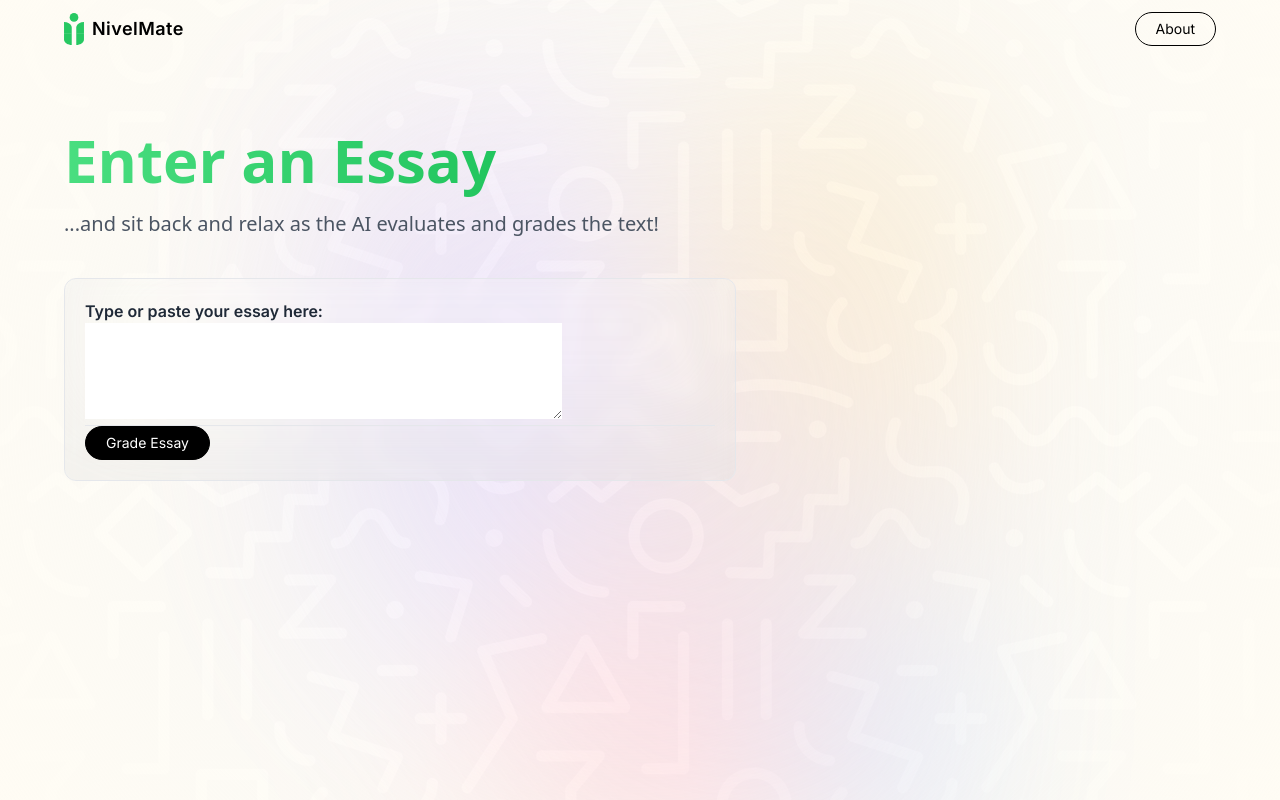
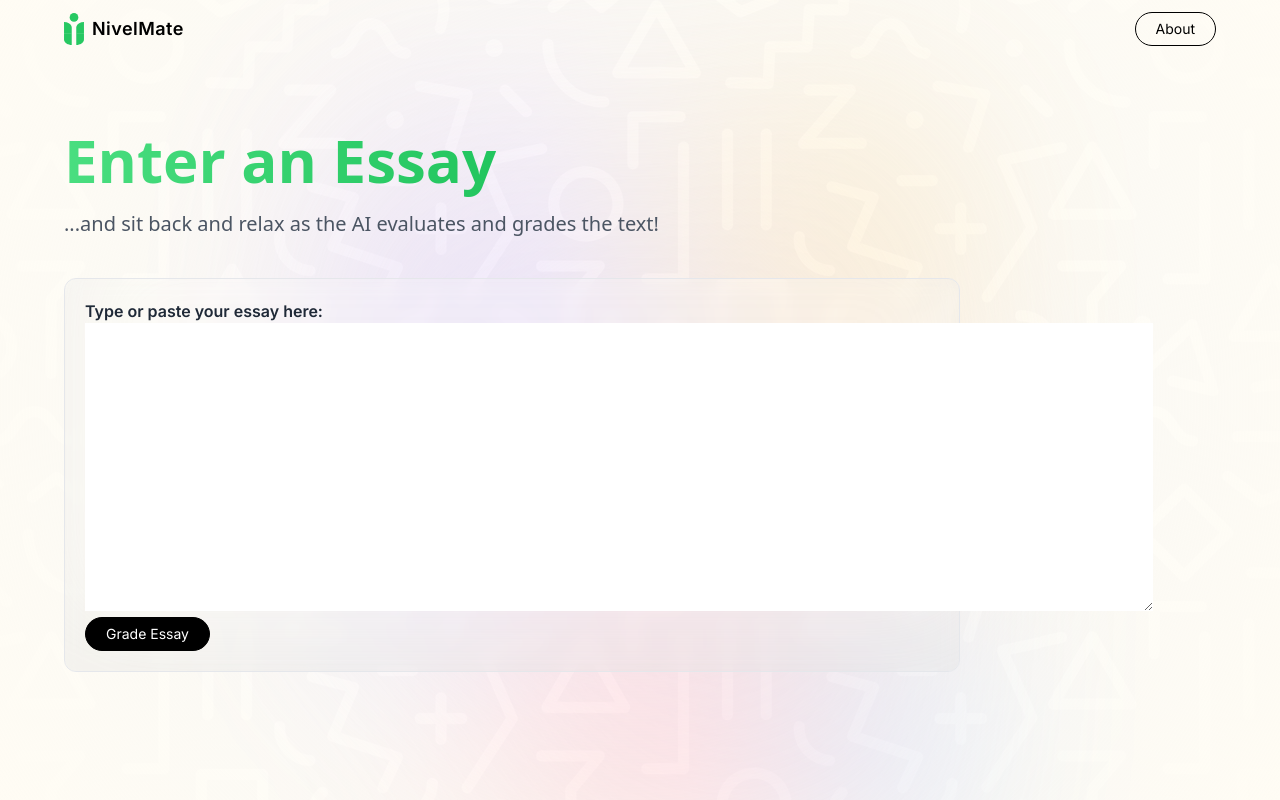
Before and after one commit to feindr54/essay-grader, a Next.js app: page /program in a window 1280 px wide. Built offline with nearby package versions, Linux system fonts and the light colour scheme.

Commit message:
Fixed text area size

```diff
--- a/components/Form.jsx
+++ b/components/Form.jsx
@@ -72,22 +72,20 @@
 
         <div
             //onSubmit = {handleSubmit}
-            className = "mt-10 w-full max-w-2xl flex flex-col gap-7 glassmorphism">
+            className = "mt-10 w-full max-w-4xl flex flex-col gap-7 glassmorphism">
                 <label>
                     <span className = "font-inter font-semibold text-base text-gray-800">
                         Type or paste your essay here:
                     </span>
-
                     <form method="post" onSubmit={send}>
                         <label>
                             <textarea
                                 name="postContent"
                             defaultValue=""
-                            rows={4}
-                            cols={50}
+                            rows={12}
+                            cols={114}
                             />
                         </label>
-                        <hr />
                         <button type="submit" className = "black_btn">Grade Essay</button>
                     </form>
 
```
